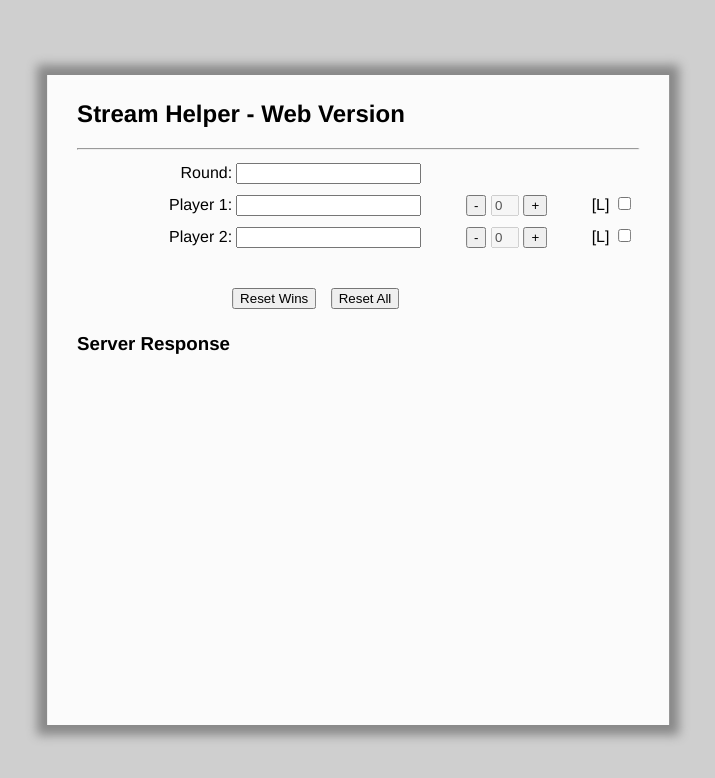
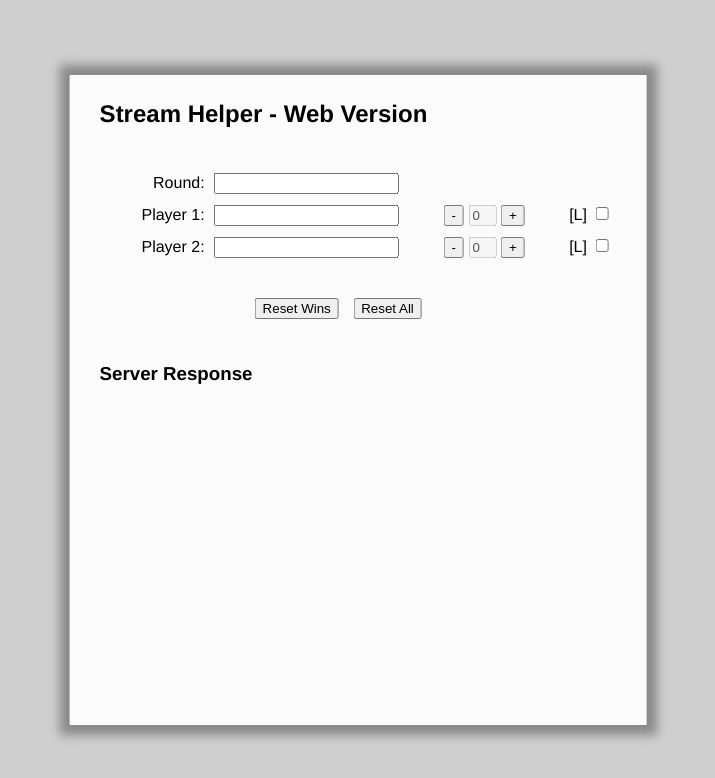
Before and after one commit to jennaknudsen/bracket-helper, a website: page stream-helper/static/index.html in a window 1280 px wide. Shown: the whole page, without its empty margins (282-997 px from the left). Drawn offline with Linux system fonts and the light colour scheme.

Commit message:
More formatting

```diff
--- a/stream-helper/api.js
+++ b/stream-helper/api.js
@@ -50,7 +50,7 @@ router.put('/', jsonParser, (req, res) => {
     }
     if (thisP1Name !== last_values.p1_name || thisP1Losers !== last_values.p1_losers) {
         console.log('Start updating p1 name');
-        const name = thisP1Name + (thisP1Losers ? " (L)" : "");
+        const name = thisP1Name + (thisP1Losers ? " [L]" : "");
         fs.writeFileSync(folderName + p1_filename, name, {flag: 'w'}, err => console.error(err));
         console.log('Player 1: ' + name);
         console.log('Done updating');
@@ -63,7 +63,7 @@ router.put('/', jsonParser, (req, res) => {
     }
     if (thisP2Name !== last_values.p2_name || thisP2Losers !== last_values.p2_losers) {
         console.log('Start updating p2 name');
-        const name = thisP2Name + (thisP2Losers ? " (L)" : "");
+        const name = thisP2Name + (thisP2Losers ? " [L]" : "");
         fs.writeFileSync(folderName + p2_filename, name, {flag: 'w'}, err => console.error(err));
         console.log('Player 2: ' + name);
         console.log('Done updating');
--- a/stream-helper/static/index.html
+++ b/stream-helper/static/index.html
@@ -8,8 +8,7 @@
 <body>
     <!-- <div> -->
     <div class="centered-div">
-        <h2>Stream Helper - Web Version</h2>
-        <hr>
+        <h2 style="padding-bottom: 20px;" >Stream Helper - Web Version</h2>
 
         <script src="script.js"></script>
 
@@ -52,7 +51,7 @@
             <input type="button" id="reset-all" value="Reset All" onclick="resetAll()">
         </div>
         <!-- this will hold the results -->
-        <h3>Server Response</h3>
+        <h3 style="padding-top: 20px;">Server Response</h3>
         <div style="padding: 0px;">
             <pre id='results-pre'></pre>
         </div>
--- a/stream-helper/static/style.css
+++ b/stream-helper/static/style.css
@@ -1,7 +1,8 @@
 .input-label {
     text-align: right;
-    width: 150px;
+    width: 100px;
     display: inline-block;
+    margin-right: 5px;
 }
 
 div {
```
